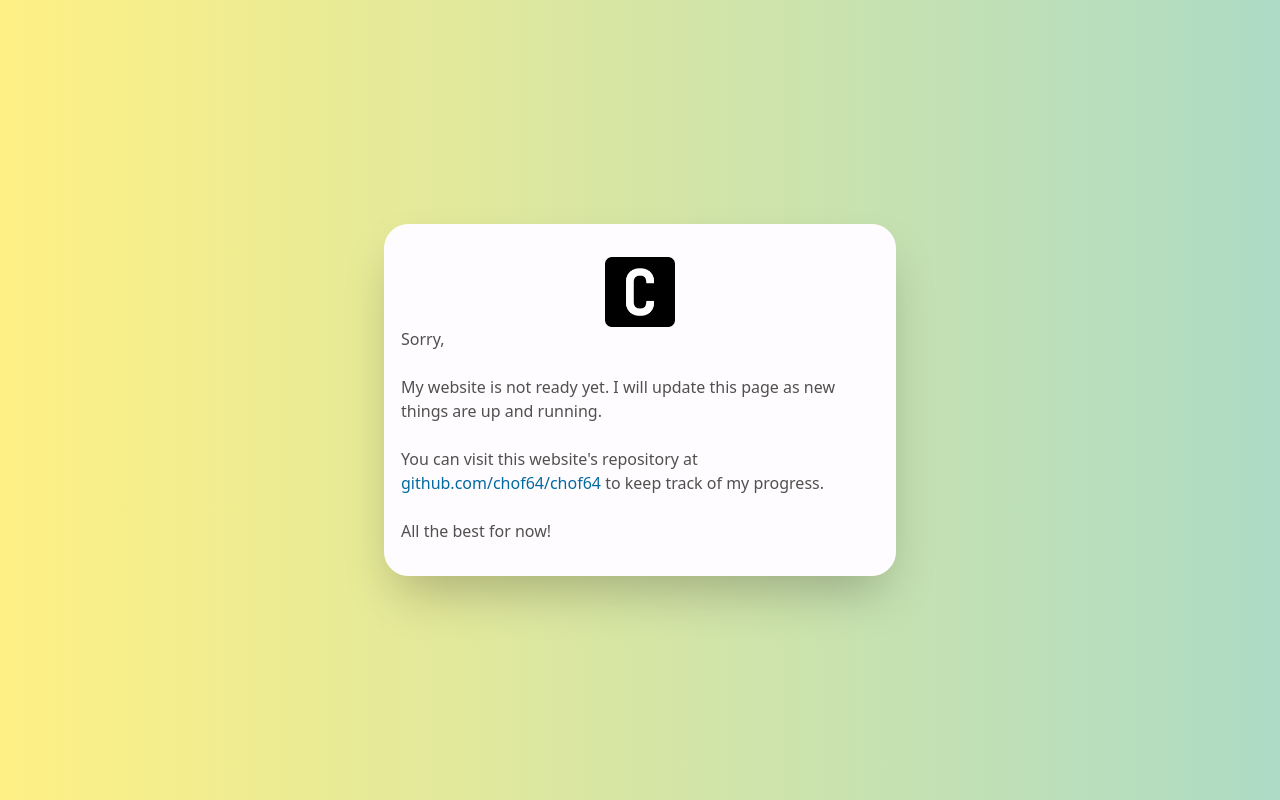
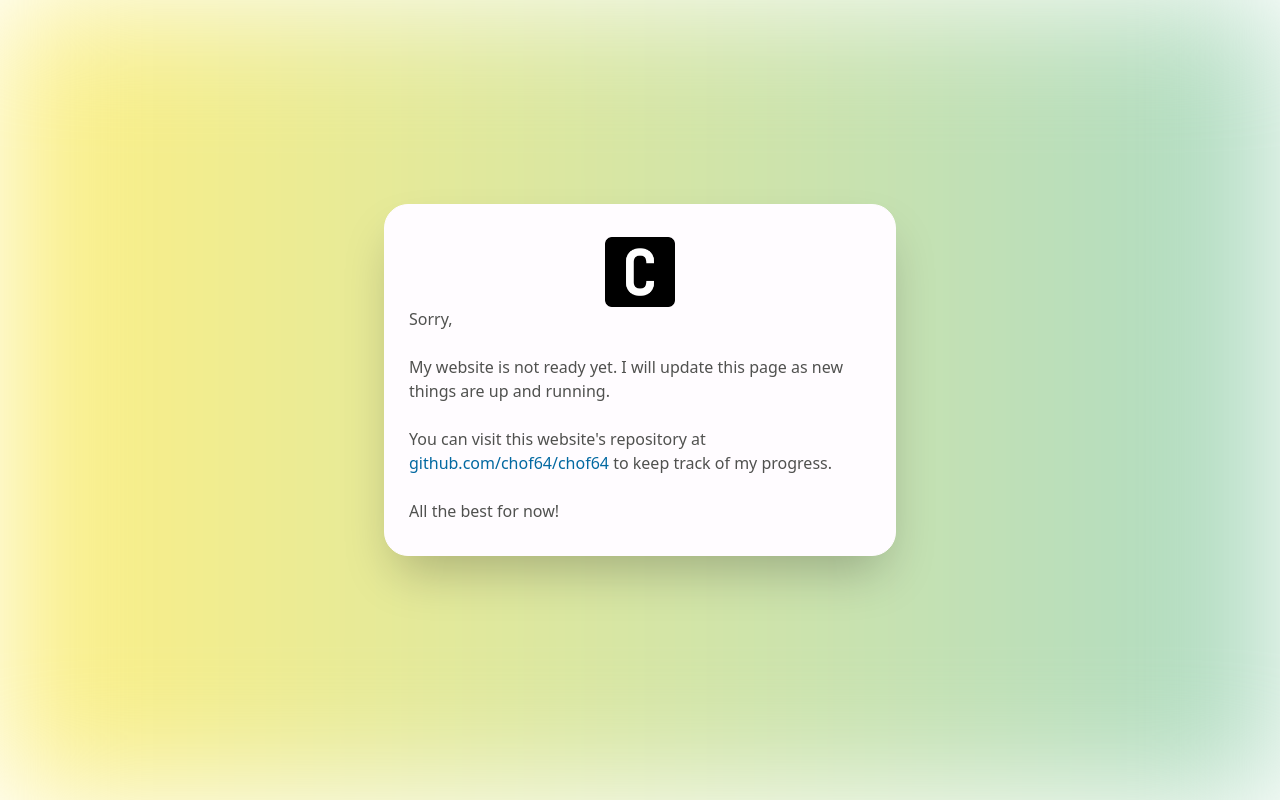
Before and after one commit to chof64/chof64, a Next.js app in the folder chadfernandez-me/: page / in a window 1280 px wide. Built offline with nearby package versions, Linux system fonts and the light colour scheme.

Commit message:
updated `index.js`, moved hero to own component

```diff
--- /dev/null
+++ b/chadfernandez-me/components/hero-under-construction.js
@@ -0,0 +1,37 @@
+import Image   from "next/image"
+
+
+function HeroUnderConstruction(){
+    return(
+        <>
+            <div className='flex flex-col items-center justify-center h-[95vh]'>
+                <div className='w-[78vw] md:w-[60vw] lg:max-w-[55vw] xl:max-w-[40vw] px-6 py-8 border 2 border-[#FFFCFF] bg-[#FFFCFF] shadow-2xl text-[#50514F] font-medium rounded-3xl'>
+                    <div className='flex justify-center'>
+                        <Image src={'/android-chrome-512x512.png'} width={70} height={70} alt={'chadfernandez.me icon'} />
+                    </div>
+                    <div className='flex justify-center'>
+                        <p className=''>
+                            Sorry,
+                            <br />
+                            <br />
+                            My website is not ready yet. I will update this page as new things are
+                            up and running.
+                            <br />
+                            <br />
+                            You can visit this website&apos;s repository at{' '}
+                            <a className='hover:text-sky-500 text-sky-700' href="https://github.com/chof64/chof64">github.com/chof64/chof64</a>{' '}
+                            to keep track of my progress.
+                            <br />
+                            <br />
+                            All the best for now!
+                        </p>
+                    </div>
+                </div>
+            </div>
+            <div className='-z-50 blur-3xl absolute inset-0 w-screen h-screen bg-gradient-to-r from-[#FB8D89] via-[#FEF085] to-[#A9DAC8] backdrop-blug-xl animate-gradient-xy'/>
+
+        </>
+    )
+}
+
+export default HeroUnderConstruction
--- a/chadfernandez-me/pages/index.js
+++ b/chadfernandez-me/pages/index.js
@@ -1,6 +1,8 @@
 
 import Head from 'next/head';
 import Image from 'next/image';
+
+import HeroUnderConstruction from '../components/hero-under-construction';
 
 
 function Index(){
@@ -10,31 +12,7 @@ function Index(){
                 <title>Chad Fernandez, 🇵🇭, Student</title>
             </Head>
 
-            <div className='flex flex-col items-center justify-center h-screen'>
-                <div className='w-[85vw] md:w-[70vw] lg:max-w-[55vw] xl:max-w-[40vw] px-4 py-8 border 2 border-[#FFFCFF] bg-[#FFFCFF] shadow-2xl text-[#50514F] font-medium rounded-3xl'>
-                    <div className='flex justify-center'>
-                        <Image src={'/android-chrome-512x512.png'} width={70} height={70} alt={'chadfernandez.me icon'} />
-                    </div>
-                    <div className='flex justify-center'>
-                        <p className=''>
-                            Sorry,
-                            <br />
-                            <br />
-                            My website is not ready yet. I will update this page as new things are
-                            up and running.
-                            <br />
-                            <br />
-                            You can visit this website&apos;s repository at{' '}
-                            <a className='hover:text-sky-500 text-sky-700' href="https://github.com/chof64/chof64">github.com/chof64/chof64</a>{' '}
-                            to keep track of my progress.
-                            <br />
-                            <br />
-                            All the best for now!
-                        </p>
-                    </div>
-                </div>
-            </div>
-            <div className='-z-50 absolute inset-0 w-screen h-screen bg-gradient-to-r from-[#FB8D89] via-[#FEF085] to-[#A9DAC8] backdrop-blug-xl animate-gradient-xy'/>
+            <HeroUnderConstruction />
         </>
     )
 }
```
